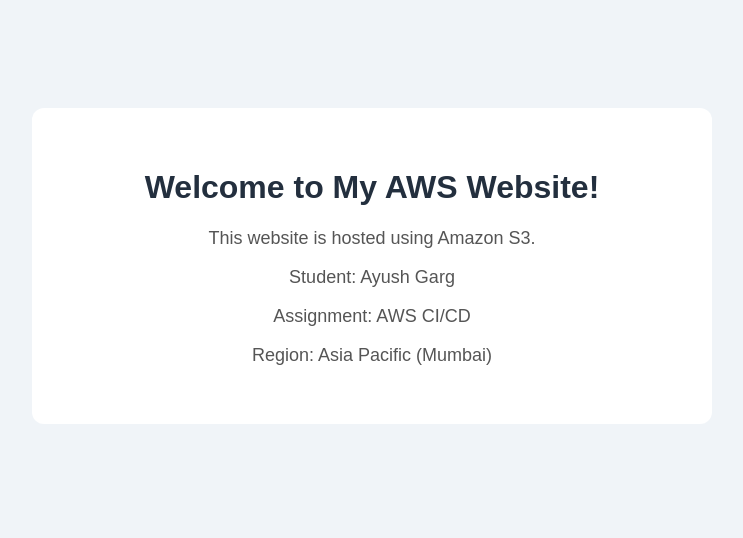
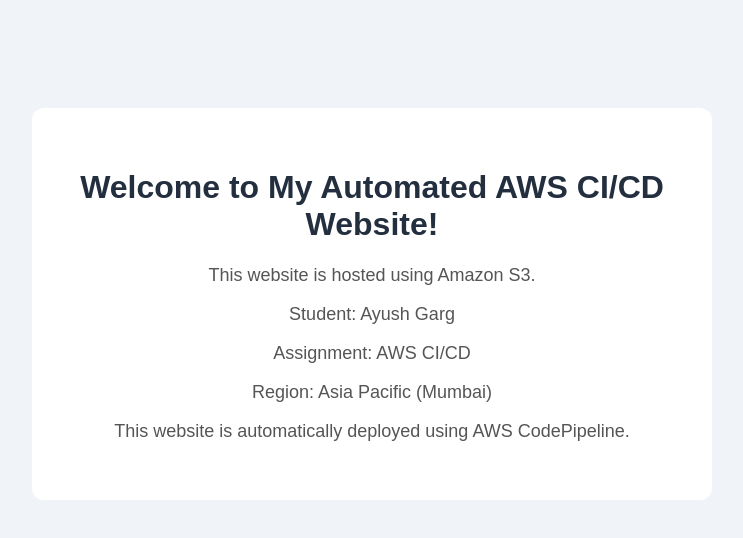
Before and after one commit to gargayush1911/aws-cicd-static-website, a plain HTML site: page index.html in a window 1280 px wide. Shown: the whole page, without its empty margins (268-1011 px from the left). Drawn offline with Linux system fonts and the light colour scheme.

Commit message:
Update index.html

```diff
--- a/index.html
+++ b/index.html
@@ -25,11 +25,12 @@
 </head>
 <body>
     <div class="container">
-        <h1>Welcome to My AWS Website!</h1>
+        <h1>Welcome to My Automated AWS CI/CD Website!</h1>
         <p>This website is hosted using Amazon S3.</p>
         <p>Student: Ayush Garg</p>
         <p>Assignment: AWS CI/CD</p>
         <p>Region: Asia Pacific (Mumbai)</p>
+        <p>This website is automatically deployed using AWS CodePipeline.</p>
     </div>
 </body>
 </html>
```
